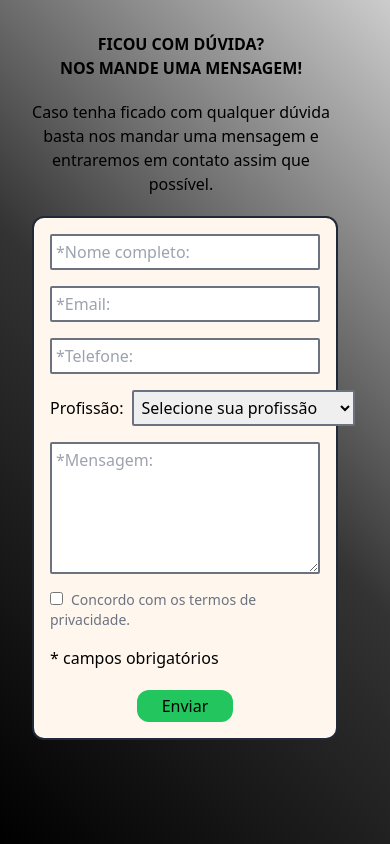
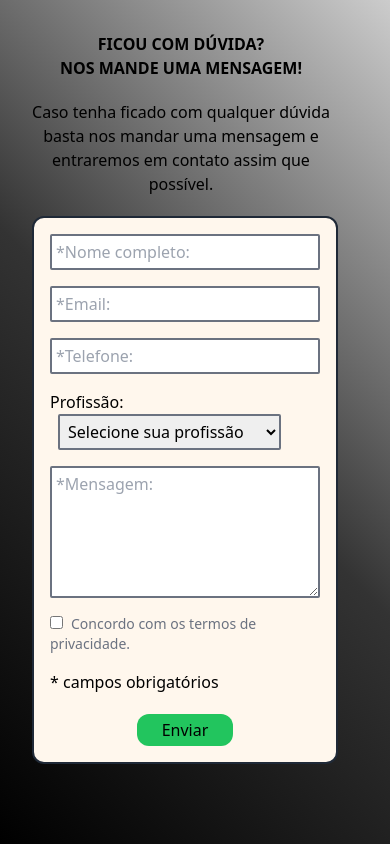
Before and after one commit to Larytgs/Formulario, a React (Vite) app in the folder vite-project/: page / in a window 390 px wide. Built offline with nearby package versions, Linux system fonts and the light colour scheme.

Commit message:
Update Formulario.jsx

```diff
--- a/vite-project/src/componentes/Formulario.jsx
+++ b/vite-project/src/componentes/Formulario.jsx
@@ -37,7 +37,7 @@ function Formulario() {
           </p>
         </div>
 
-        <form className="border-2 border-gray-800 bg-orange-50 lg:mt-7 rounded-xl p-4 mr-5">
+        <form className="border-2 border-gray-800 bg-orange-50 lg:mt-4 rounded-xl p-4 mr-5">
           <div className="flex flex-col gap-4">
             {/* nome */}
             <input
@@ -148,7 +148,7 @@ function Formulario() {
             )} */}
 
             {/* profissão */}
-            <div className="text-left flex items-center">
+            <div className="text-left sm:flex items-center">
               <label>Profissão:</label>
               <select
                 {...register("profession", {
@@ -176,11 +176,11 @@ function Formulario() {
                 <option value="others">Outro</option>
               </select>
 
-              {errors?.profession?.type === "validate" && (
-                <p className="text-red-500 flex ml-2 mt-4 text-[0.7em] text-left">
-                  Proffição é Obrigatório.
+              {/* {errors?.profession?.type === "validate" && (
+                <p className="text-red-500 flex  ml-2 sm:-mt-1 md:-mt-0 text-[0.7em] text-left">
+                  Profissão é Obrigatório.
                 </p>
-              )}
+              )} */}
             </div>
 
             {/* msg */}
```
